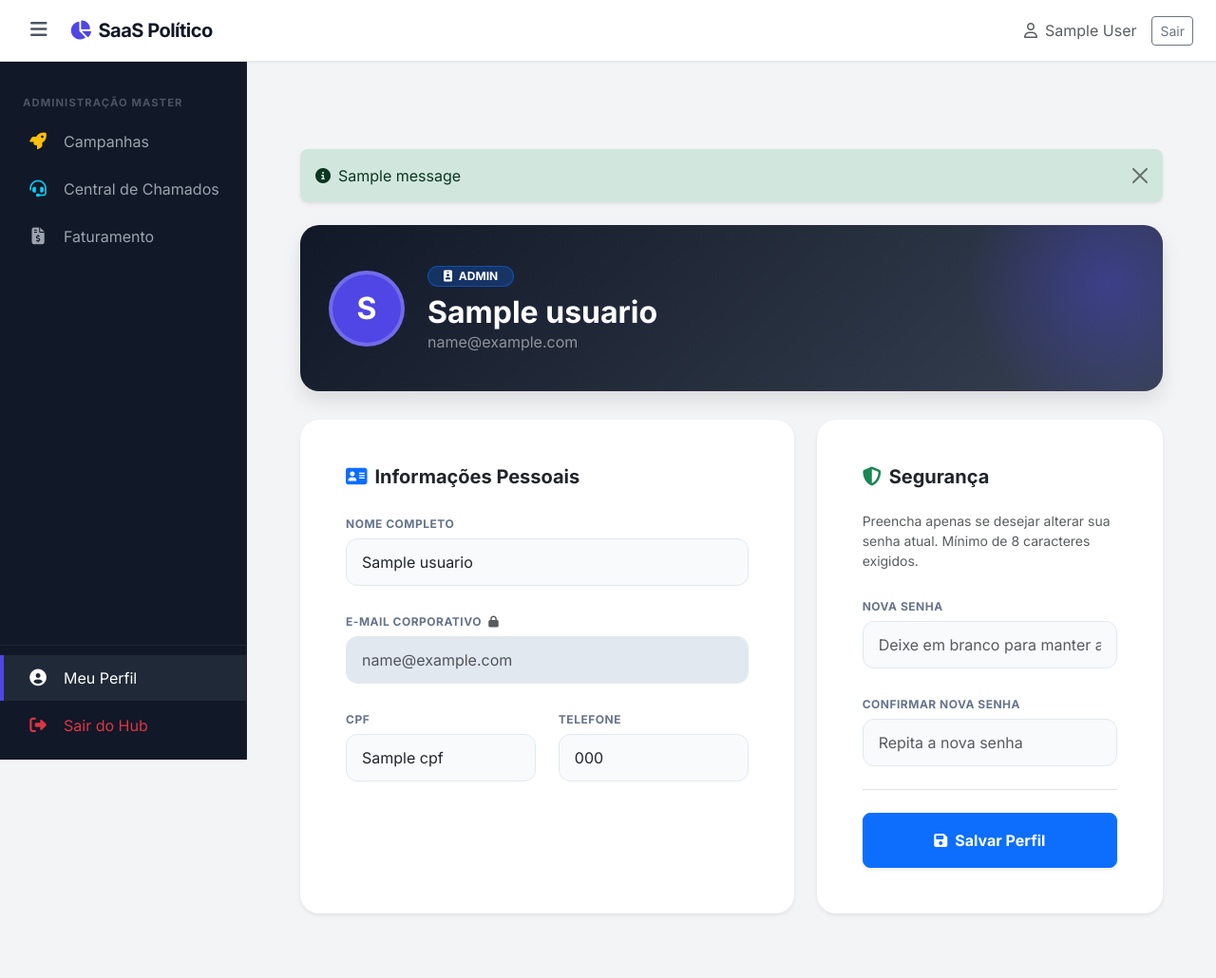
After one commit to guibatist/app-candidatos, a Flask app: page /crm/meu-perfil in a window 1280 px wide. The commit adds this page. Shown: the whole page at 95% size. Run offline with Flask 3, Linux system fonts and the light colour scheme; the visitor is signed in with stand-in values (Sample User, id 1); one stand-in notice (Sample message) is shown; a database or web service that is not in the repository returns one stand-in record (values such as "Sample title"); data that the repository does not hold is empty; some libraries are stand-ins or nearby versions.

Commit message:
feat: implementa página de perfil e gestão de segurança
Adiciona funcionalidade de atualização de dados cadastrais (CPF, Telefone), troca de senha com hash e interface premium de perfil no blueprint do CRM.

```diff
--- a/app/routes/crm.py
+++ b/app/routes/crm.py
@@ -859,3 +859,68 @@ def abrir_chamado():
         if conn: conn.close()
 
     return redirect(request.referrer or url_for('crm.dashboard_index'))
+
+# ==========================================
+# GESTÃO DE PERFIL DO USUÁRIO
+# ==========================================
+from psycopg2.extras import RealDictCursor
+from werkzeug.security import generate_password_hash
+
+@crm_bp.route('/meu-perfil', methods=['GET', 'POST'])
+def meu_perfil():
+    if 'user_id' not in session:
+        return redirect(url_for('auth.login'))
+
+    conn = get_db_connection()
+
+    if request.method == 'POST':
+        nome = request.form.get('nome', '').strip()
+        telefone = request.form.get('telefone', '').strip()
+        cpf = request.form.get('cpf', '').strip()
+        nova_senha = request.form.get('nova_senha')
+        confirmar_senha = request.form.get('confirmar_senha')
+
+        try:
+            with conn.cursor() as cursor:
+                # 1. Atualiza dados básicos
+                cursor.execute("""
+                    UPDATE usuarios
+                    SET nome = %s, telefone = %s, cpf = %s
+                    WHERE id = %s
+                """, (nome, telefone, cpf, session['user_id']))
+
+                # 2. Atualiza senha (se o usuário preencheu)
+                if nova_senha:
+                    if nova_senha == confirmar_senha and len(nova_senha) >= 8:
+                        senha_hash = generate_password_hash(nova_senha)
+                        cursor.execute("UPDATE usuarios SET senha_hash = %s WHERE id = %s", (senha_hash, session['user_id']))
+                        flash('Senha atualizada com sucesso!', 'success')
+                    else:
+                        flash('As senhas não coincidem ou a senha é muito curta (mínimo 8 caracteres).', 'warning')
+
+                conn.commit()
+                # Atualiza o nome na sessão para refletir imediatamente na UI
+                session['nome'] = nome
+                flash('Perfil atualizado com sucesso.', 'success')
+
+        except Exception as e:
+            conn.rollback()
+            print(f"[DB-ERROR] Erro ao atualizar perfil: {e}")
+            flash('Erro ao salvar as alterações.', 'danger')
+        finally:
+            if conn: conn.close()
+
+        return redirect(url_for('auth.meu_perfil'))
+
+    # Método GET: Carrega a página
+    usuario = {}
+    if conn:
+        try:
+            with conn.cursor(cursor_factory=RealDictCursor) as cursor:
+                cursor.execute("SELECT * FROM usuarios WHERE id = %s", (session['user_id'],))
+                usuario = cursor.fetchone()
+        finally:
+            conn.close()
+
+    # Pode renderizar na pasta 'auth' ou 'crm', ajuste conforme sua estrutura
+    return render_template('crm/perfil.html', usuario=usuario)
--- /dev/null
+++ b/app/templates/crm/perfil.html
@@ -0,0 +1,113 @@
+{% extends "base.html" %}
+{% block content %}
+
+<style>
+    .profile-header { background: linear-gradient(135deg, #111827 0%, #374151 100%); border-radius: 20px; padding: 40px 30px; color: white; margin-bottom: 30px; box-shadow: 0 10px 20px rgba(0,0,0,0.1); position: relative; overflow: hidden; }
+    .profile-header::after { content: ''; position: absolute; top: -50%; right: -10%; width: 300px; height: 300px; background: radial-gradient(circle, rgba(79,70,229,0.4) 0%, transparent 70%); border-radius: 50%; }
+    .card-premium { border: none; border-radius: 20px; box-shadow: 0 4px 15px rgba(0,0,0,0.03); background: #fff; height: 100%; }
+    .input-premium { border-radius: 12px; background-color: #f8fafc !important; border: 1px solid #e2e8f0 !important; padding: 12px 16px; transition: all 0.2s; }
+    .input-premium:focus { background-color: #fff !important; border-color: #4f46e5 !important; box-shadow: 0 0 0 4px rgba(79, 70, 229, 0.1); }
+    .form-label-sm { font-size: 0.75rem; text-transform: uppercase; letter-spacing: 0.5px; color: #64748b; font-weight: 700; margin-bottom: 6px; }
+    .avatar-circle { width: 80px; height: 80px; background-color: #4f46e5; color: white; border-radius: 50%; display: flex; align-items: center; justify-content: center; font-size: 2rem; font-weight: bold; border: 4px solid rgba(255,255,255,0.2); }
+</style>
+
+<div class="container-fluid py-4">
+
+    {% with messages = get_flashed_messages(with_categories=true) %}
+        {% if messages %}
+            {% for category, message in messages %}
+                <div class="alert alert-{{ 'danger' if category == 'error' else category }} alert-dismissible fade show border-0 shadow-sm rounded-3 mb-4">
+                    <i class="fa-solid fa-circle-info me-2"></i>{{ message }}
+                    <button type="button" class="btn-close" data-bs-dismiss="alert"></button>
+                </div>
+            {% endfor %}
+        {% endif %}
+    {% endwith %}
+
+    <div class="profile-header d-flex align-items-center gap-4">
+        <div class="avatar-circle z-1">
+            {{ usuario.nome[:1] | upper if usuario.nome else 'U' }}
+        </div>
+        <div class="z-1">
+            <span class="badge bg-primary bg-opacity-25 text-white mb-2 px-3 py-1 rounded-pill small border border-primary border-opacity-50">
+                <i class="fa-solid fa-id-badge me-1"></i> {{ usuario.role | upper }}
+            </span>
+            <h2 class="fw-bold mb-0">{{ usuario.nome }}</h2>
+            <p class="mb-0 text-white-50">{{ usuario.email }}</p>
+        </div>
+    </div>
+
+    <form action="{{ url_for('crm.meu_perfil') }}" method="POST">
+        <div class="row g-4">
+            <div class="col-lg-7">
+                <div class="card card-premium shadow-sm">
+                    <div class="card-body p-4 p-md-5">
+                        <h5 class="fw-bold mb-4"><i class="fa-solid fa-address-card text-primary me-2"></i>Informações Pessoais</h5>
+
+                        <div class="row g-4">
+                            <div class="col-12">
+                                <label class="form-label-sm">Nome Completo</label>
+                                <input type="text" name="nome" class="form-control input-premium" value="{{ usuario.nome }}" required>
+                            </div>
+                            <div class="col-12">
+                                <label class="form-label-sm">E-mail Corporativo <i class="fa-solid fa-lock text-muted ms-1" title="Apenas administradores podem alterar o e-mail de acesso."></i></label>
+                                <input type="email" class="form-control input-premium text-muted" value="{{ usuario.email }}" readonly style="background-color: #e2e8f0 !important; cursor: not-allowed;">
+                            </div>
+                            <div class="col-md-6">
+                                <label class="form-label-sm">CPF</label>
+                                <input type="text" name="cpf" class="form-control input-premium cpf-mask" value="{{ usuario.cpf or '' }}">
+                            </div>
+                            <div class="col-md-6">
+                                <label class="form-label-sm">Telefone</label>
+                                <input type="text" name="telefone" class="form-control input-premium" value="{{ usuario.telefone or '' }}">
+                            </div>
+                        </div>
+                    </div>
+                </div>
+            </div>
+
+            <div class="col-lg-5">
+                <div class="card card-premium shadow-sm">
+                    <div class="card-body p-4 p-md-5 d-flex flex-column">
+                        <h5 class="fw-bold mb-4"><i class="fa-solid fa-shield-halved text-success me-2"></i>Segurança</h5>
+
+                        <p class="small text-muted mb-4">Preencha apenas se desejar alterar sua senha atual. Mínimo de 8 caracteres exigidos.</p>
+
+                        <div class="mb-4">
+                            <label class="form-label-sm">Nova Senha</label>
+                            <input type="password" name="nova_senha" class="form-control input-premium" placeholder="Deixe em branco para manter a atual">
+                        </div>
+                        <div class="mb-4">
+                            <label class="form-label-sm">Confirmar Nova Senha</label>
+                            <input type="password" name="confirmar_senha" class="form-control input-premium" placeholder="Repita a nova senha">
+                        </div>
+
+                        <div class="mt-auto pt-4 border-top">
+                            <button type="submit" class="btn btn-primary w-100 py-3 fw-bold rounded-3 shadow-sm">
+                                <i class="fa-solid fa-floppy-disk me-2"></i>Salvar Perfil
+                            </button>
+                        </div>
+                    </div>
+                </div>
+            </div>
+        </div>
+    </form>
+</div>
+
+<script>
+document.addEventListener("DOMContentLoaded", function() {
+    // MÁSCARA DE CPF
+    const cpfMasks = document.querySelectorAll('.cpf-mask');
+    cpfMasks.forEach(input => {
+        input.addEventListener('input', e => {
+            let v = e.target.value.replace(/\D/g, "");
+            if (v.length > 11) v = v.slice(0, 11);
+            v = v.replace(/(\d{3})(\d)/, "$1.$2");
+            v = v.replace(/(\d{3})(\d)/, "$1.$2");
+            v = v.replace(/(\d{3})(\d{1,2})$/, "$1-$2");
+            e.target.value = v;
+        });
+    });
+});
+</script>
+{% endblock %}
--- a/app/templates/includes/sidebar.html
+++ b/app/templates/includes/sidebar.html
@@ -142,6 +142,10 @@
     </div>
 
     <div class="sidebar-footer" style="border-top: 1px solid #1f2937; padding: 10px 0;">
+        <a href="{{ url_for('crm.meu_perfil') }}" class="nav-item {% if request.endpoint == 'crm.meu_perfil' %}active{% endif %}">
+            <div class="nav-icon-wrapper"><i class="fa-solid fa-user-circle nav-icon"></i></div>
+            <span class="nav-text">Meu Perfil</span>
+        </a>
         {% if session.role != 'superadmin' %}
         <a class="nav-item" data-bs-toggle="offcanvas" data-bs-target="#offcanvasChamados">
             <div class="nav-icon-wrapper"><i class="fa-solid fa-headset nav-icon text-info"></i></div>
@@ -149,10 +153,6 @@
         </a>
         {% endif %}
 
-        <a href="#" class="nav-item">
-            <div class="nav-icon-wrapper"><i class="fa-solid fa-user-circle nav-icon"></i></div>
-            <span class="nav-text">Meu Perfil</span>
-        </a>
         <a href="/auth/logout" class="nav-item text-danger">
             <div class="nav-icon-wrapper"><i class="fa-solid fa-right-from-bracket nav-icon"></i></div>
             <span class="nav-text">Sair do Hub</span>
```
